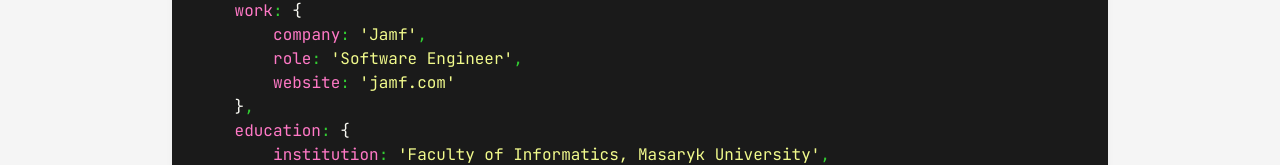
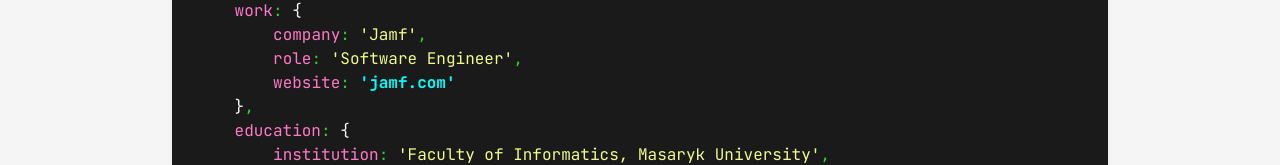
Before and after one commit to damuso/damuso.github.io, a plain HTML site: page index.html in a window 1280 px wide. Shown: the part 596-761 px from the top of the page. Drawn offline with Linux system fonts and the light colour scheme.

Commit message:
Update index.html

```diff
--- a/index.html
+++ b/index.html
@@ -215,6 +215,11 @@
           "<span class=\"terminal-string\"><a href='https://bluelemons.sk' target='_blank' class='terminal-link'>'bluelemons.sk'</a></span>"
         );
 
+        text = text.replace(
+          /'jamf\.com'/g,
+          "<span class=\"terminal-string\"><a href='https://jamf.com' target='_blank' class='terminal-link'>'jamf.com'</a></span>"
+        );
+
         return text;
       }
 
```
